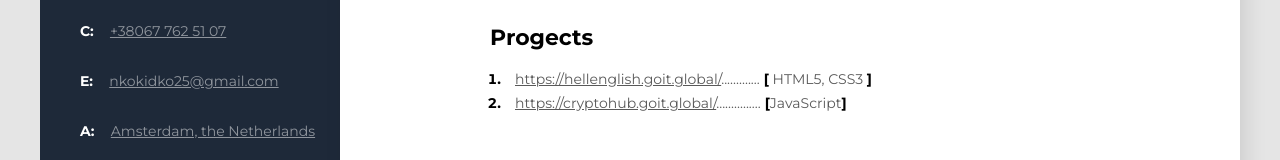
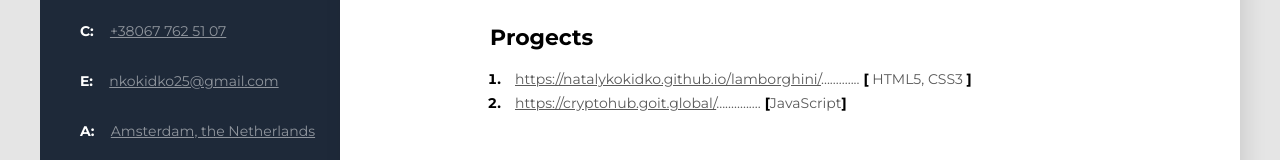
Before and after one commit to NatalyKokidko/CV, a plain HTML site: page index.html in a window 1280 px wide. Shown: the part 452-612 px from the top of the page. Drawn offline with Linux system fonts and the light colour scheme.

Commit message:
changes link

```diff
--- a/index.html
+++ b/index.html
@@ -32,7 +32,7 @@
                 <li class="project-item">
                     <span class="project">
 
-<a href= "https://hellenglish.goit.global/" class="project-link">https://hellenglish.goit.global/</a>.............<span class="project-bracket">
+<a href= "https://hellenglish.goit.global/" class="project-link">https://natalykokidko.github.io/lamborghini/</a>.............<span class="project-bracket">
 [</span> HTML5, CSS3 <span class="project-bracket">]</span></li>
                     </span>
 
```
